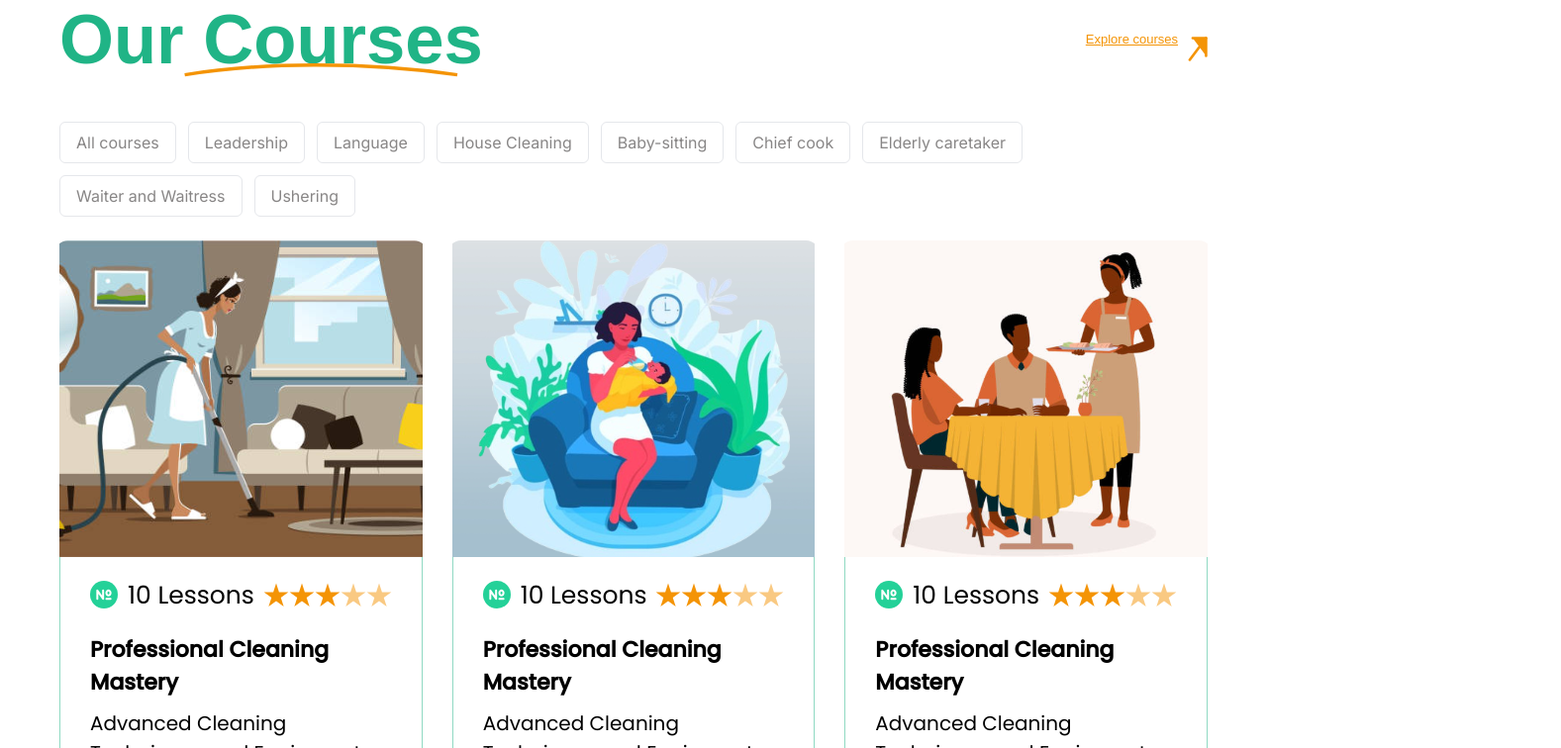
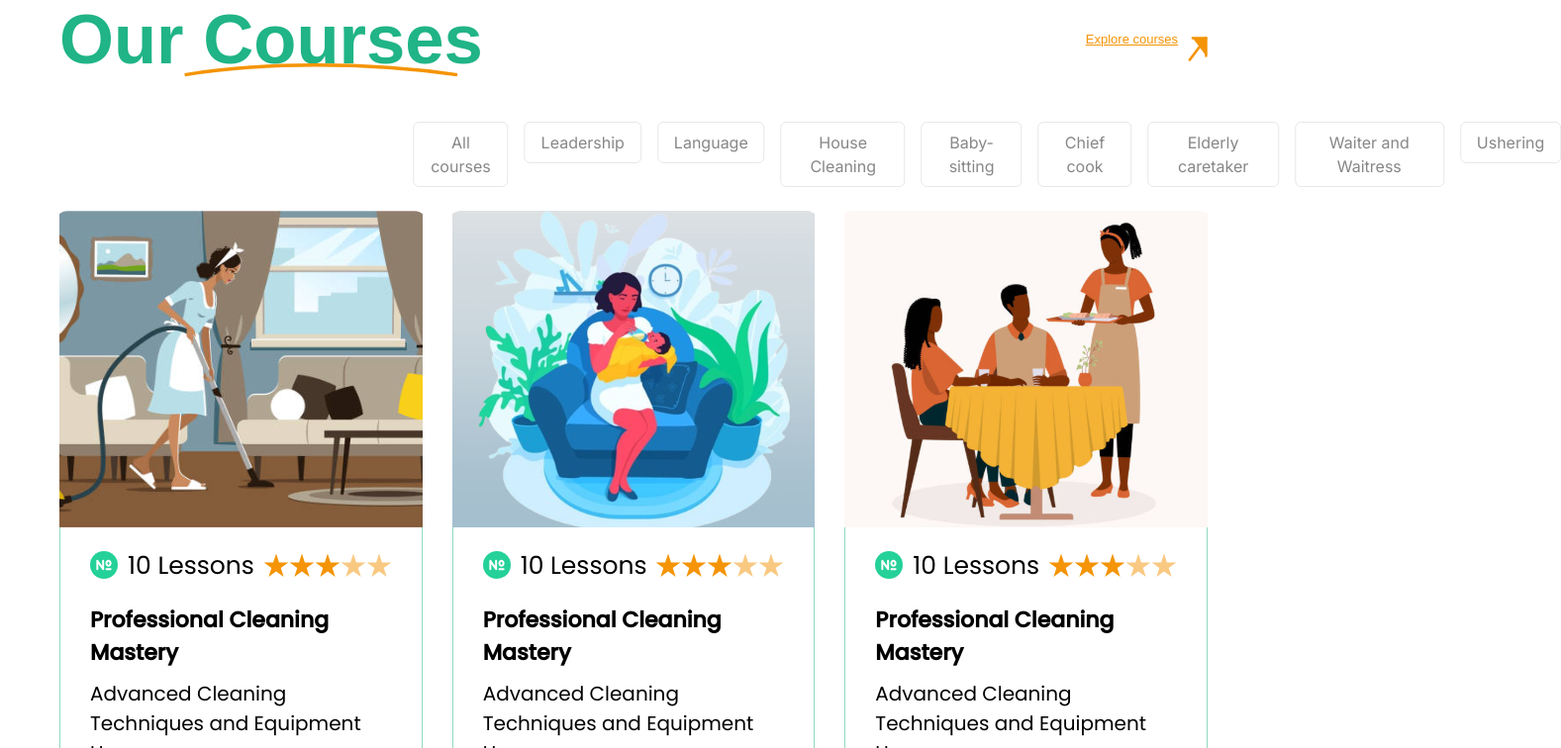
Before and after one commit to stevenmukama/Elearningproject-Fe, a React (Vite) app: page / in a window 1280 px wide. Shown: the part 1860-2616 px from the top of the page at 99% size, 1577 px wide, since content can reach past the window. Built offline with nearby package versions, Linux system fonts and the light colour scheme; a web font is replaced by a local one.

Commit message:
add more changes

```diff
--- a/src/components/CourseSection.jsx
+++ b/src/components/CourseSection.jsx
@@ -85,14 +85,18 @@ function CourseSection() {
 						/>
 					</div>
 				</div>
-				<div className='flex flex-wrap gap-3 mb-6'>
+				<div className='animate-scroll'>
+					<div className='flex gap-4'>
 						{courseLessons.map((courseLessons) => (
-						<div key={courseLessons.id}>
+							<div
+								key={courseLessons.id}
+								className='mb-6 '>
 								<button className='px-4 py-2 border rounded-md hoverTextButton hover:bg-[#20B486] active:bg-[#20B486] flex-wrap max-md:text-[8px] max-md:flex '>
 									{courseLessons.text}
 								</button>
 							</div>
 						))}
+					</div>
 				</div>
 
 				<div className=' container-card-item max-md:flex-col max-md:my-0 max-md:mx-auto'>
--- a/tailwind.config.js
+++ b/tailwind.config.js
@@ -25,6 +25,17 @@ export default {
 			Santepheap: ['Santepheap'],
 			koh: ['Koh Santepheap'],
 		},
+		extend: {
+			keyframes: {
+				scroll: {
+					'0%': { transform: 'translateX(100%)' },
+					'100%': { transform: 'translateX(-100%)' },
+				},
+			},
+			animation: {
+				scroll: 'scroll 20s linear infinite',
+			},
+		},
 	},
 	plugins: [],
 };
```
Lines whose indentation alone changed are shown as unchanged.
